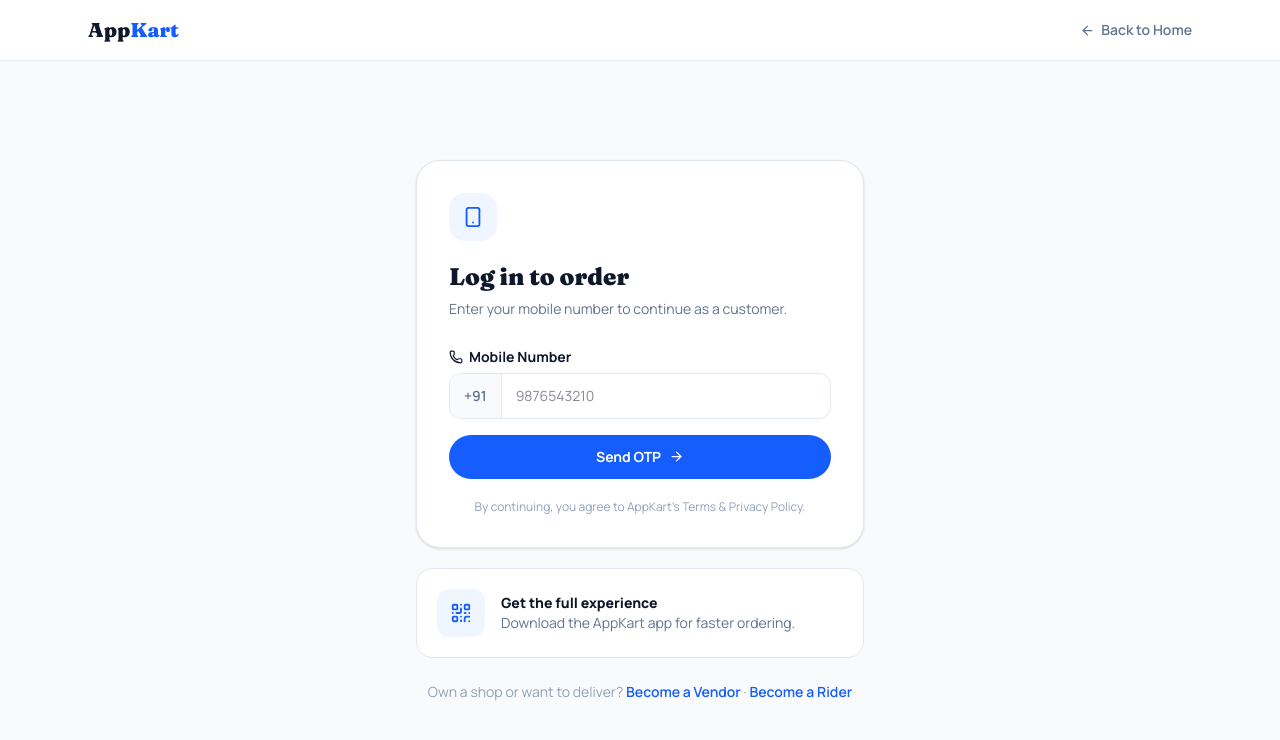
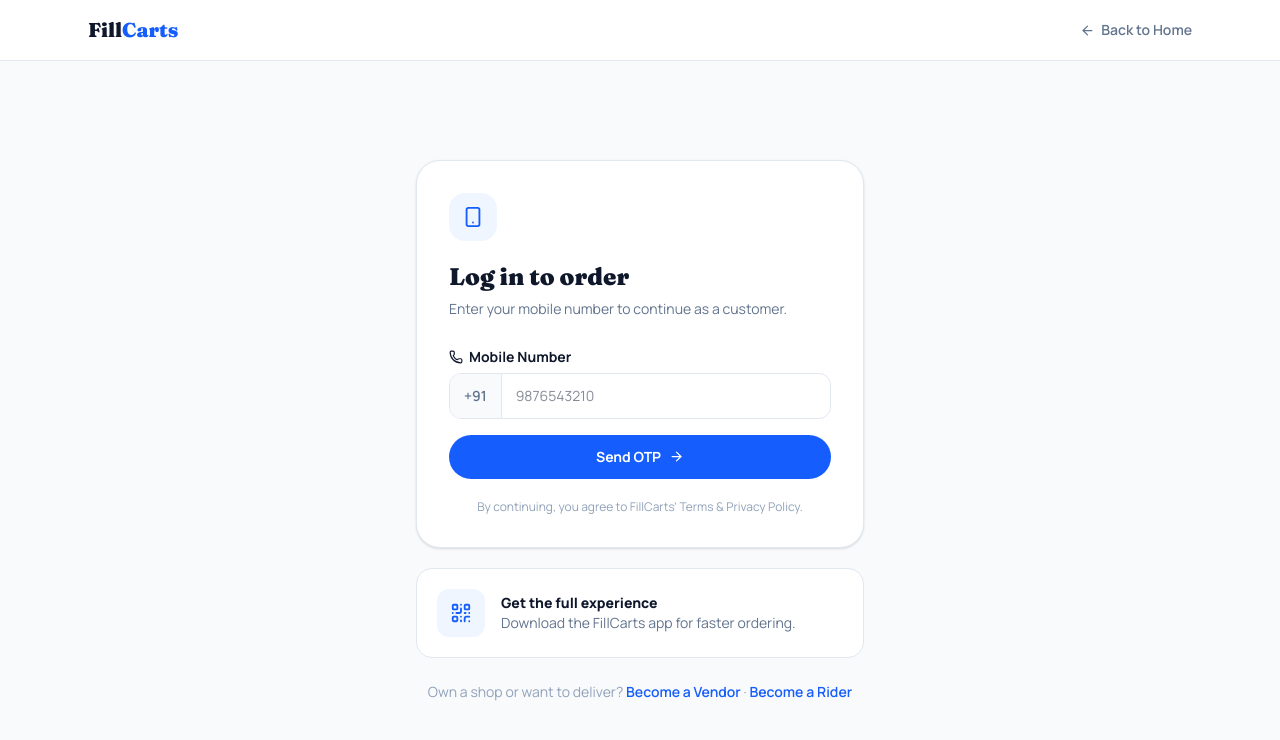
Before and after one commit to vortexdevelopment1/fillcarts, a React (Vite) app: page /login in a window 1280 px wide. Shown: the top 740 px of the page. Built offline with nearby package versions, Linux system fonts and the light colour scheme.

Commit message:
logo name updated

```diff
--- a/src/components/BecomeVendorPage.jsx
+++ b/src/components/BecomeVendorPage.jsx
@@ -55,7 +55,7 @@
       {/* Header */}
       <header className="sticky top-0 z-40 bg-slate-50/95 backdrop-blur border-b border-slate-200">
         <div className="max-w-6xl mx-auto px-6 py-3 flex items-center gap-4">
-          <div className="text-xl font-extrabold flex-shrink-0" style={{ fontFamily: "'Fraunces', serif" }}>App<span className="text-blue-600">Kart</span></div>
+          <div className="text-xl font-extrabold flex-shrink-0" style={{ fontFamily: "'Fraunces', serif" }}>Fill<span className="text-blue-600">Carts</span></div>
           <div className="hidden md:flex items-center gap-1.5 text-sm font-semibold border border-slate-200 rounded-full px-3 py-2 bg-white flex-shrink-0">
             <MapPin size={14} className="text-blue-600" /> Your Location
           </div>
--- a/src/components/CategoriesPage.jsx
+++ b/src/components/CategoriesPage.jsx
@@ -75,7 +75,7 @@
       <header className="sticky top-0 z-40 bg-slate-50/95 backdrop-blur border-b border-slate-200">
         <div className="max-w-6xl mx-auto px-6 py-3 flex items-center gap-4">
           <div className="text-xl font-extrabold flex-shrink-0" style={{ fontFamily: "'Fraunces', serif" }}>
-            App<span className="text-blue-600">Kart</span>
+            Fill<span className="text-blue-600">Carts</span>
           </div>
           <div className="hidden md:flex items-center gap-1.5 text-sm font-semibold border border-slate-200 rounded-full px-3 py-2 bg-white flex-shrink-0">
             <MapPin size={14} className="text-blue-600" /> Your Location
--- a/src/components/CustomerLoginPage.jsx
+++ b/src/components/CustomerLoginPage.jsx
@@ -85,7 +85,7 @@
       <header className="border-b border-slate-200 bg-white">
         <div className="max-w-6xl mx-auto px-6 py-4 flex items-center justify-between">
           <Link to="/" className="text-xl font-extrabold" style={{ fontFamily: "'Fraunces', serif" }}>
-            App<span className="text-blue-600">Kart</span>
+            Fill<span className="text-blue-600">Carts</span>
           </Link>
           <Link to="/" className="text-sm font-semibold text-slate-500 hover:text-blue-600 flex items-center gap-1.5">
             <ArrowLeft size={15} /> Back to Home
@@ -124,7 +124,7 @@
                   </button>
                 </form>
                 <p className="text-xs text-slate-400 text-center mt-5">
-                  By continuing, you agree to AppKart's Terms & Privacy Policy.
+                  By continuing, you agree to FillCarts' Terms & Privacy Policy.
                 </p>
               </>
             )}
@@ -178,7 +178,7 @@
               <div className="text-center py-4">
                 <CheckCircle2 size={44} className="text-blue-600 mx-auto mb-4" />
                 <h1 className="text-2xl font-bold mb-1.5" style={{ fontFamily: "'Fraunces', serif" }}>You're logged in!</h1>
-                <p className="text-sm text-slate-500 mb-6">For the full experience — live tracking, saved addresses, faster checkout — continue on the AppKart app.</p>
+                <p className="text-sm text-slate-500 mb-6">For the full experience — live tracking, saved addresses, faster checkout — continue on the FillCarts app.</p>
                 <Link to="/" className="inline-block bg-slate-900 text-white font-bold rounded-full px-6 py-3 text-sm mb-6">Continue to Website</Link>
               </div>
             )}
@@ -191,7 +191,7 @@
             </div>
             <div className="flex-1">
               <div className="font-extrabold text-sm">Get the full experience</div>
-              <div className="text-sm text-slate-500">Download the AppKart app for faster ordering.</div>
+              <div className="text-sm text-slate-500">Download the FillCarts app for faster ordering.</div>
             </div>
           </div>
 
```
